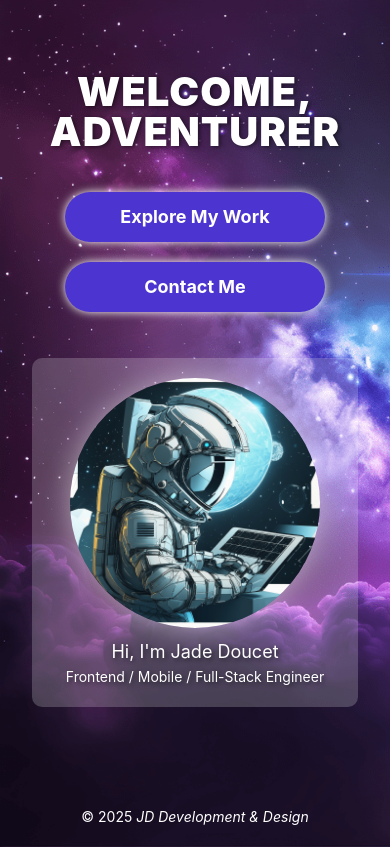
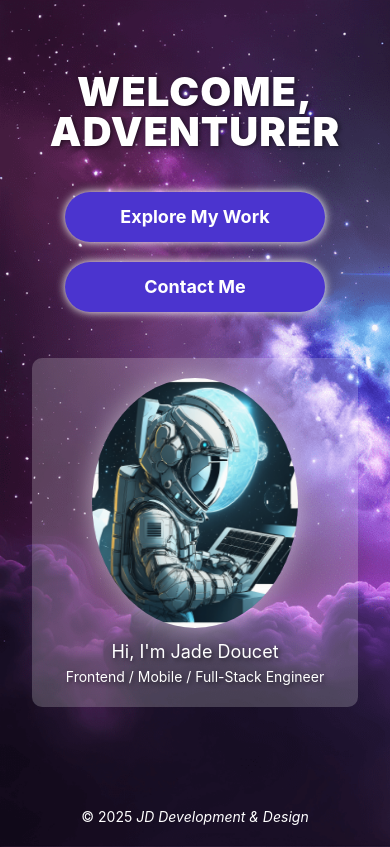
Before and after one commit to JadeJDoucet/jd-portfolio, a React (Create React App) app: page / in a window 390 px wide. Built offline with nearby package versions, Linux system fonts and the light colour scheme.

Commit message:
continuous spin on mobile

```diff
--- a/src/pages/Home/Home.module.css
+++ b/src/pages/Home/Home.module.css
@@ -1,3 +1,23 @@
+@keyframes spinAndGrow {
+  0% {
+    transform: scale(0) rotate(0deg);
+  }
+
+  100% {
+    transform: scale(1) rotate(1080deg);
+  }
+}
+
+@keyframes continuousSpin {
+  from {
+    transform: rotateY(0deg);
+  }
+
+  to {
+    transform: rotateY(360deg);
+  }
+}
+
 /**
 * Avatar + Animation
 */
@@ -34,42 +54,10 @@
   /* Adjust background color for the back of the card */
 }
 
-/* On hover, rotate the avatar to reveal the back image */
-@media (min-width: 768px) {
-  .avatar:hover {
-    transform: rotateY(180deg) !important;
-  }
-}
-
-/* Remove hover effect for mobile */
-@media (max-width: 767px) {
-  .avatar:hover {
-    transform: none;
-  }
-}
-
 .portraitWrapper {
   display: flex;
   justify-content: center;
 }
-
-/* On hover, rotate the avatar to reveal the back image */
-@media (min-width: 768px) {
-  .portraitWrapper:hover .avatar {
-    transform: rotateY(180deg);
-  }
-}
-
-/* Mobile styles */
-@media (max-width: 767px) {
-  .avatar {
-    transform: rotateY(var(--rotate-y, 0deg));
-  }
-}
-
-/**
-* Main styles
-*/
 
 .button {
   box-shadow: rgb(255, 255, 255) 0px 0px 10px;
@@ -107,16 +95,16 @@
   text-align: center;
 }
 
-@keyframes spinAndGrow {
-  0% {
-    transform: scale(0) rotate(0deg);
+/* On hover, rotate the avatar to reveal the back image */
+@media (min-width: 768px) {
+  .avatar:hover {
+    transform: rotateY(180deg) !important;
   }
 
-  100% {
-    transform: scale(1) rotate(1080deg);
+  .portraitWrapper:hover .avatar {
+    transform: rotateY(180deg);
   }
 }
-
 
 @media (max-width: 1200px) {
   .avatar {
@@ -143,12 +131,19 @@
     text-shadow: 2px 1px 4px rgba(0, 0, 0, 0.5);
   }
 
+  .rightColumnContent {
+    margin-top: 30px;
+  }
+
+  .avatar:hover {
+    transform: none;
+  }
+
   .avatar {
     max-width: 250px;
     height: 250px;
+    animation: continuousSpin 5s linear infinite;
+    transform: none;
   }
 
-  .rightColumnContent {
-    margin-top: 30px;
-  }
 }
--- a/src/pages/Home/index.tsx
+++ b/src/pages/Home/index.tsx
@@ -1,4 +1,4 @@
-import React, { useRef, TouchEvent, useState } from 'react';
+import React, { useRef } from 'react';
 import { Link } from 'react-router-dom';
 import { Container, Grid, Text, Button, Title } from '@mantine/core';
 import { ENavigationOptions } from '../../types';
@@ -7,23 +7,8 @@ import styles from './Home.module.css';
 import { useMediaQuery } from '@mantine/hooks';
 
 const Home: React.FC = () => {
-  const touchStartXRef = useRef<number>(0);
   const isMobile = useMediaQuery('(max-width: 767px)');
   const avatarRef = useRef<HTMLDivElement>(null);
-  const [isFlipped, setIsFlipped] = useState(false);
-
-  const handleTouchStart = (e: TouchEvent) => {
-    touchStartXRef.current = e.touches[0].clientX;
-  };
-
-  const handleTouchEnd = (e: TouchEvent) => {
-    const touchEndX = e.changedTouches[0].clientX;
-    const swipeDistance = touchEndX - touchStartXRef.current;
-
-    if (Math.abs(swipeDistance) > 10) { // Minimum swipe distance threshold
-      setIsFlipped(prev => !prev);
-    }
-  };
 
   return (
     <Container>
@@ -61,11 +46,6 @@ const Home: React.FC = () => {
               <div
                 ref={avatarRef}
                 className={styles.avatar}
-                onTouchStart={isMobile ? handleTouchStart : undefined}
-                onTouchEnd={isMobile ? handleTouchEnd : undefined}
-                style={isMobile ? {
-                  transform: `rotateY(${isFlipped ? '180deg' : '0deg'})`
-                } : undefined}
               >
                 <img
                   src="/images/astronaut.png"
```
